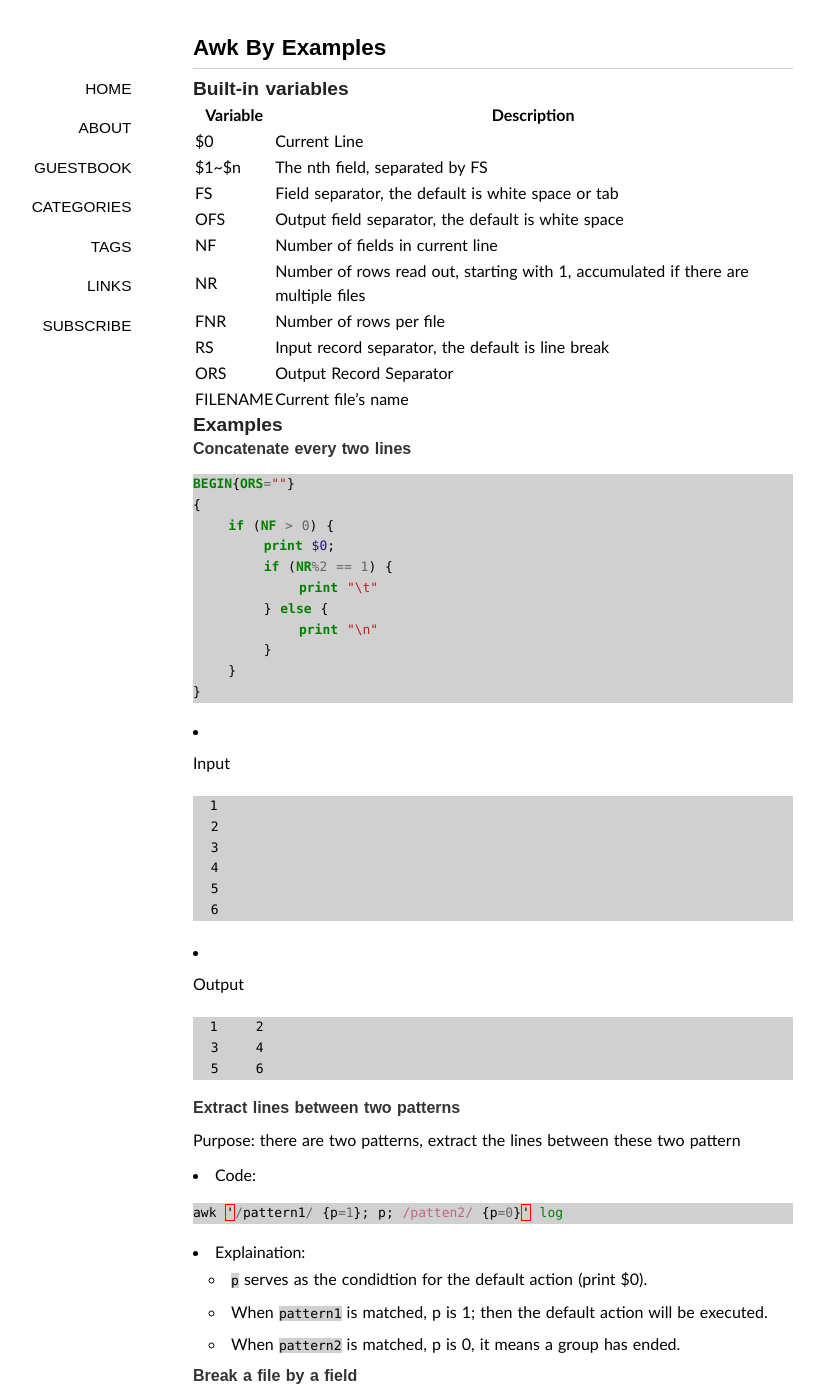
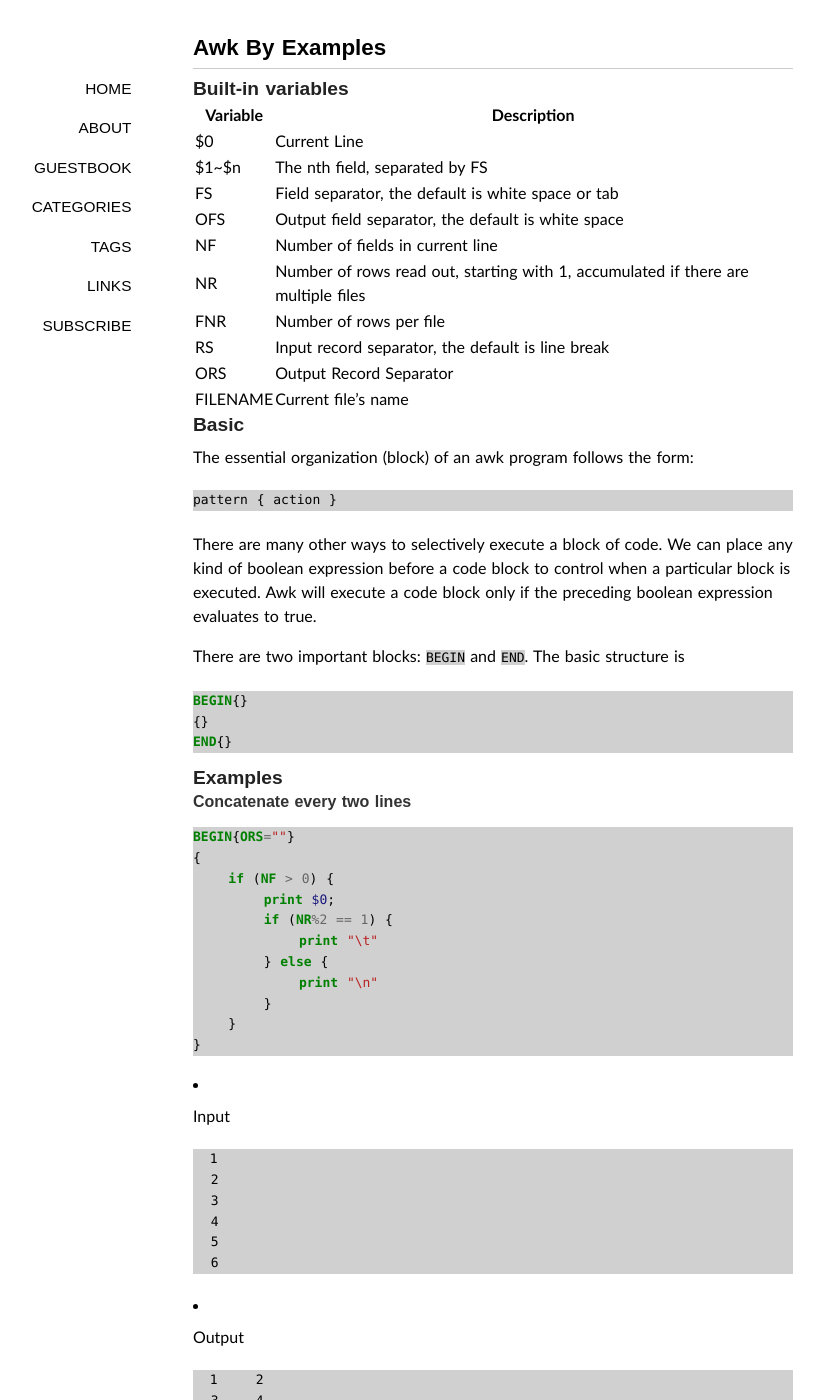
Before and after one commit to lchenn/linchen04.github.io, a Jekyll site: the page built from _posts/2014-07-30-awk-by-examples.md, in a window 1280 px wide and 1400 px high. Shown: the whole window, without its empty margins (147-971 px from the left). Built offline with Jekyll 4.4.1, drawn with Linux system fonts in a browser that asks for light colours; some web fonts are replaced; Markdown is read by kramdown in place of the engine named in the settings; comment, search, counter and statistics services are not loaded; some of the changed text lies outside the part shown.

Commit message:
Added description about blocks

````diff
--- a/_posts/2014-07-30-awk-by-examples.md
+++ b/_posts/2014-07-30-awk-by-examples.md
@@ -21,7 +21,22 @@ tags: "Linux"
 | ORS   | Output Record Separator |
 | FILENAME | Current file's name |
 
+### Basic
 
+The essential organization (block) of an awk program follows the form:
+
+```awk
+pattern { action }
+```
+
+There are many other ways to selectively execute a block of code. We can place any kind of boolean expression before a code block to control when a particular block is executed. Awk will execute a code block only if the preceding boolean expression evaluates to true.
+
+There are two important blocks: ```BEGIN``` and ```END```. The basic structure is
+```awk
+BEGIN{}
+{}
+END{}
+```
 
 ### Examples
 
@@ -87,6 +102,9 @@ awk -v val=$x '{print $1, $2, $3, $4+val, $5+ENVIRON["y"]}' OFS="\t" score.txt
 ```
 awk -F: '{print $2}'
 awk 'BEGIN{FS=":"} {print $2}'
+
+### Multiple FS
+awk -F '[;:]' '{print $2}'
 ```
 
 
@@ -97,5 +115,9 @@ awk 'BEGIN {srand()} !/^$/ { if (rand() <= .10) print $0}'
 
 ### Match a certain field and print
 ```awk
+### regular exression match
 awk '$6 ~ /FIN/ || NR==1 {print NR,$4,$5,$6}' OFS="\t" netstat.txt
+
+### regular expression not match
+awk '$6 !~ /FIN/ || NR==1 {print N$,$4,$5,$6}' OFS='\t' netstat.txt
 ```
````
